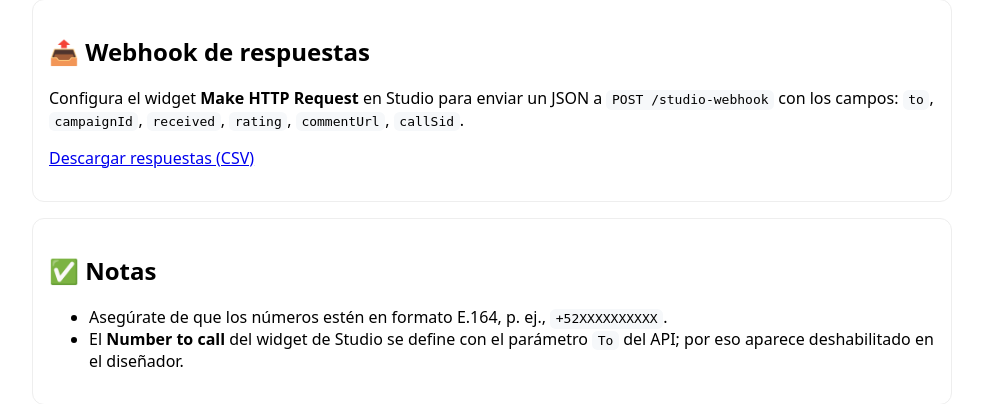
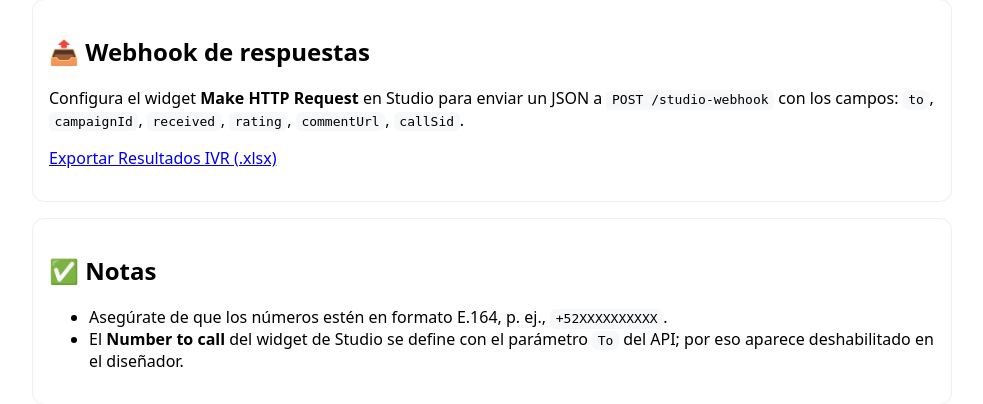
Before and after one commit to amoreleon/tarjeta_rosa_demo, a Flask app: page / in a window 1280 px wide. Shown: the part 653-1057 px from the top of the page, without its empty margins (148-1131 px from the left). Run offline with Flask 3, Linux system fonts and the light colour scheme.

Commit message:
Fix export Resultados IVR: corrige link roto /download-responses → /download-results.xlsx
El botón de exportar apuntaba a una ruta inexistente causando 404.
El endpoint /download-results.xlsx ya existía con formato openpyxl.

Co-Authored-By: Claude Sonnet 4.6 <noreply@anthropic.com>

```diff
--- a/index.html
+++ b/index.html
@@ -51,7 +51,7 @@
   <div class="card">
     <h2>📤 Webhook de respuestas</h2>
     <p>Configura el widget <b>Make HTTP Request</b> en Studio para enviar un JSON a <code>POST /studio-webhook</code> con los campos: <code>to</code>, <code>campaignId</code>, <code>received</code>, <code>rating</code>, <code>commentUrl</code>, <code>callSid</code>.</p>
-    <p><a href="/download-responses">Descargar respuestas (CSV)</a></p>
+    <p><a href="/download-results.xlsx">Exportar Resultados IVR (.xlsx)</a></p>
   </div>
 
   <div class="card">
--- a/templates/index.html
+++ b/templates/index.html
@@ -50,7 +50,7 @@
   <div class="card">
     <h2>📤 Webhook de respuestas</h2>
     <p>Configura el widget <b>Make HTTP Request</b> en Studio para enviar un JSON a <code>POST /studio-webhook</code> con los campos: <code>to</code>, <code>campaignId</code>, <code>received</code>, <code>rating</code>, <code>commentUrl</code>, <code>callSid</code>.</p>
-    <p><a href="/download-responses">Descargar respuestas (CSV)</a></p>
+    <p><a href="/download-results.xlsx">Exportar Resultados IVR (.xlsx)</a></p>
   </div>
 
   <div class="card">
```
